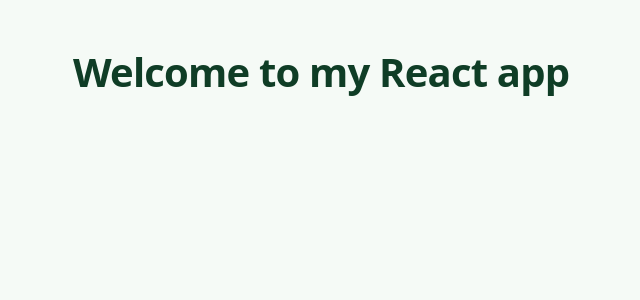
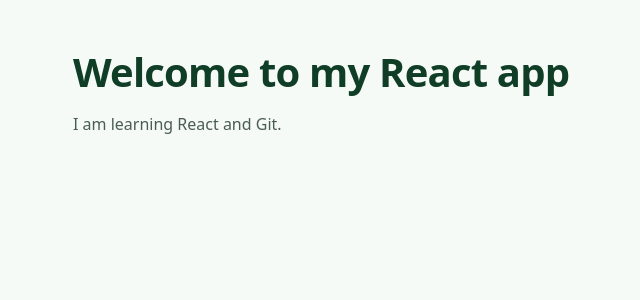
Before and after one commit to ranaumar9276-umar/react-practice, a React (Vite) app: page / in a window 1280 px wide. Shown: the top 300 px of the page, without its empty margins (215-855 px from the left). Built offline with nearby package versions, Linux system fonts and the light colour scheme.

Commit message:
Add about paragraph

```diff
--- a/src/App.jsx
+++ b/src/App.jsx
@@ -2,6 +2,7 @@
   return (
     <main className="page">
       <h1>Welcome to my React app</h1>
+      <p>I am learning React and Git.</p>
     </main>
   )
 }
```
